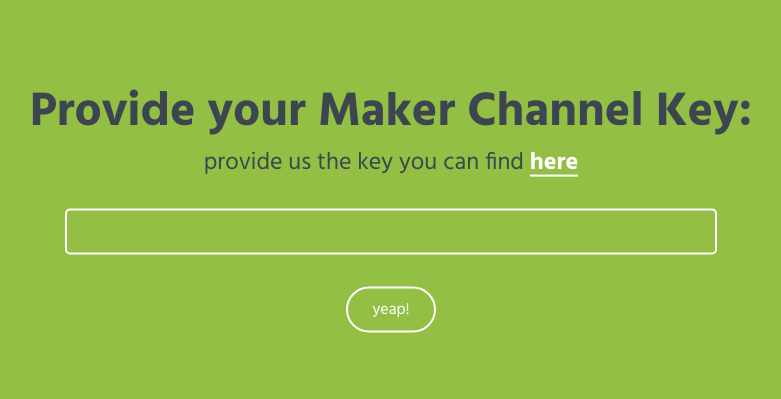
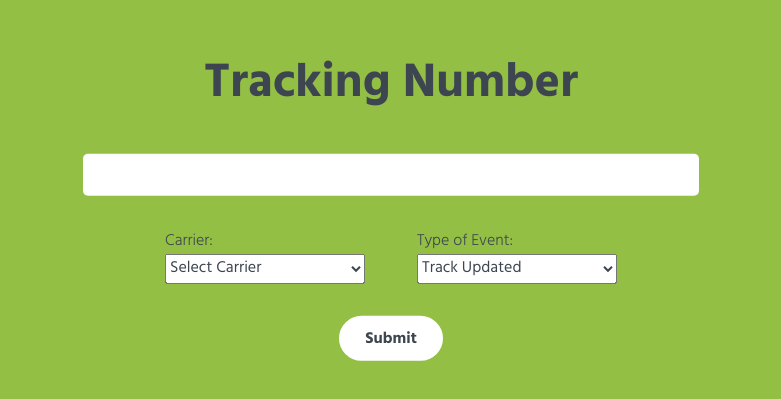
Before and after one commit to mnstrs/ifShippoThenThat, a plain HTML site: page webApp/index.html in a window 1280 px wide. Shown: the part 217-616 px from the top of the page, without its empty margins (249-1030 px from the left). Drawn offline with Linux system fonts and the light colour scheme.

Commit message:
Front (html - css)

```diff
--- a/webApp/css/main.css
+++ b/webApp/css/main.css
@@ -203,20 +203,47 @@
 .step input{
     margin: 2em auto 0;
     display: block;
-    padding: .5em 1.5em;
-    background: none;
-    border: 2px solid #fff;
+    background: #fff;
     border-radius: 30px;
     text-align: center;
     outline: none;
-    color: #fff;
 }
 
 .step input{
+    margin-bottom: 1em;
+    border:0;
     min-width: 80%;
-    text-align: center;
+    padding: .5em;
+    text-align: left;
     border-radius: 5px;
 }
+
+button{
+    padding: .5em 1.5em;
+    border: 2px solid #fff;
+    padding: .8em 1.5em;
+    font-weight: bolder;
+    line-height: 1em;
+}
+.options {
+    margin: 2em 0;
+}
+.options > div{
+    display: inline-block;
+}
+.options > div select{
+    width: 200px;
+}
+.options > div label{
+    display: block;
+    text-align: left;
+    font-weight: 100;
+}
+
+.options > div:first-child{
+    margin-right: 3em;
+}
+
 
 .browserupgrade {
     margin: 0.2em 0;
--- a/webApp/index.html
+++ b/webApp/index.html
@@ -17,16 +17,18 @@
             <button type="button" class="nextStep">I already have one</button>
         </section>
 
-        <section class="step makerChannel current">
-            <h2>Provide your Maker Channel Key: </h2>
+        <section class="step makerChannel">
+            <h2>Provide your Maker Channel Key</h2>
             <strong>provide us the key you can find <a href="https://ifttt.com/maker" target="_blank">here</a></strong>
             <input type="text" id="makerkey">
             <button type="button" class="nextStep">yeap!</button>
 		</section>
 
-		<section class="step trackingNumber">
-            <label>Tracking Number:</label>
+		<section class="step trackingNumber current">
+            <h2>Tracking Number</h2>
             <input type="text" id="tracking">
+            <div class="options">
+               <div>
                     <label>Carrier:</label>
                     <select id="carrier">
                         <option selected>Select Carrier</option>
@@ -44,12 +46,15 @@
                         <option value="ontrac">OnTrac</option>
                         <option value="australia_post">Australia Post</option>
                     </select>
-
+                   </div>
+               <div>
                     <label>Type of Event:</label>
                     <select id="event">
                         <option value="track_updated" selected>Track Updated</option>
                         <option value="track_delivered">Track Delivered</option>
                     </select>
+                </div>
+            </div>
             <button type="submit">Submit</button>
 		</section>
 
```
Lines whose indentation alone changed are shown as unchanged.
